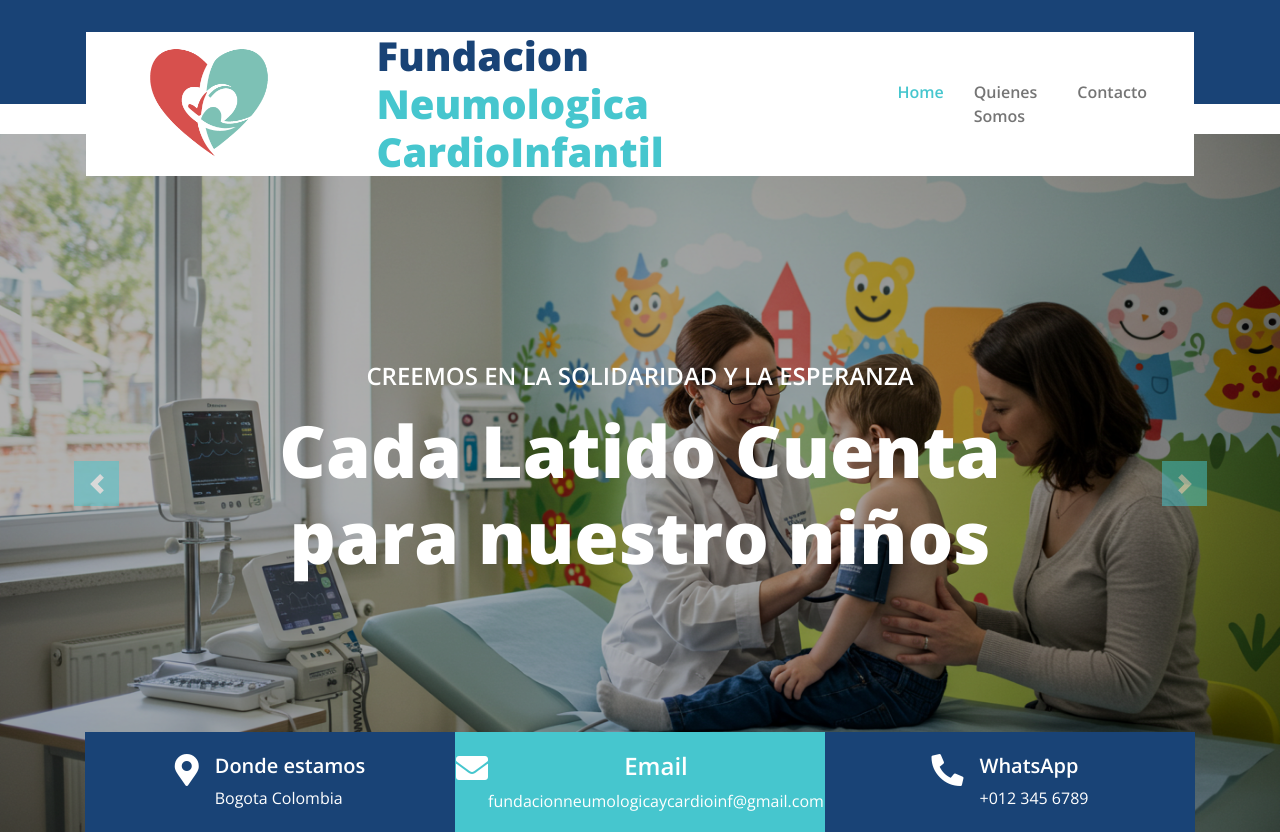
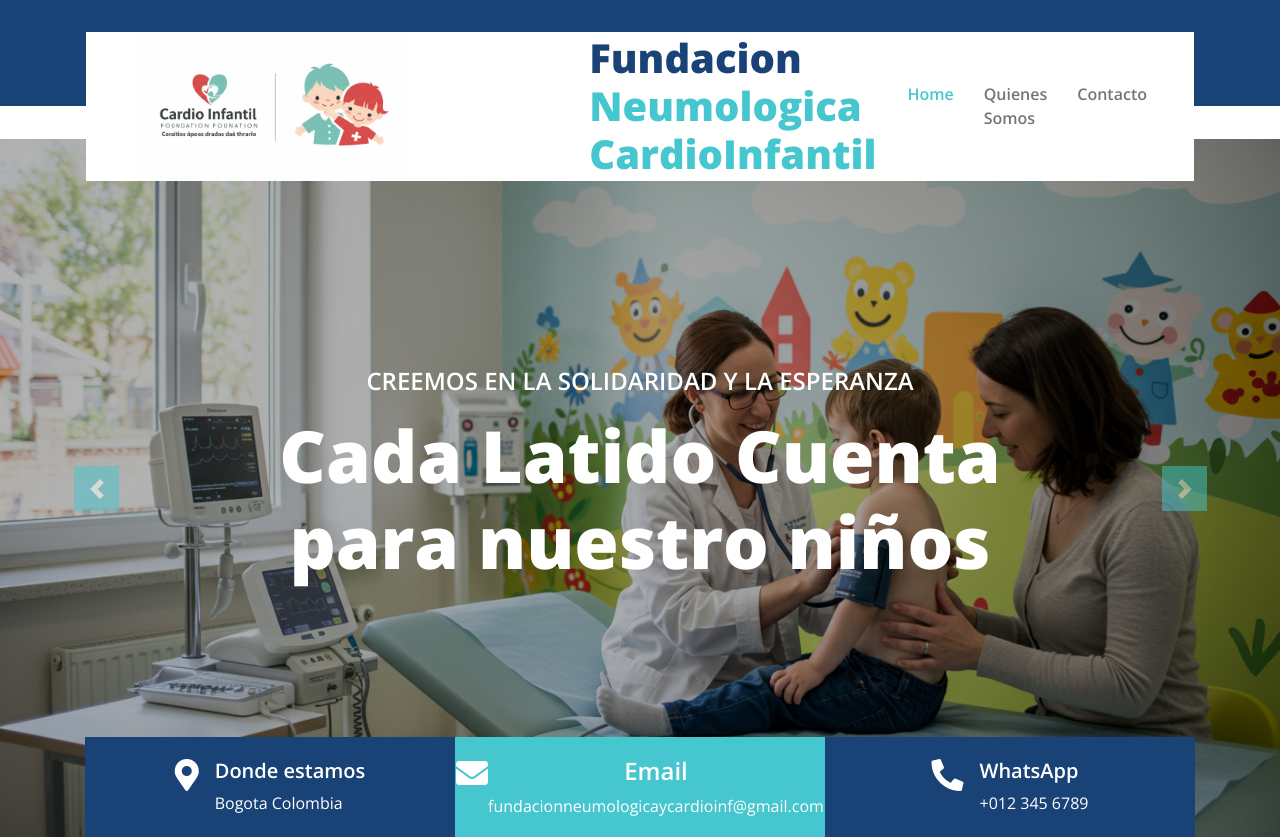
Before and after one commit to Alejo2419/FundaNeumoCardInf, a plain HTML site: page index.html in a window 1280 px wide. Shown: the top 840 px of the page. Drawn offline with nearby package versions, Linux system fonts and the light colour scheme.

Commit message:
Update index.html

```diff
--- a/index.html
+++ b/index.html
@@ -40,7 +40,7 @@
     <div class="container-fluid position-relative nav-bar p-0">
         <div class="container-lg position-relative p-0 px-lg-3" style="z-index: 9;">
             <nav class="navbar navbar-expand-lg bg-white navbar-light py-3 py-lg-0 pl-3 pl-lg-5">
-                <div> <img src="/img/ico2.png" width="60%"></div>
+                <div> <img src="/img/logo1.jpg" width="60%"></div>
                     <h1 class="m-0 text-secondary"><span class="text-primary">Fundacion <br></span>Neumologica CardioInfantil</h1>
 
                 <button type="button" class="navbar-toggler" data-toggle="collapse" data-target="#navbarCollapse">
```
